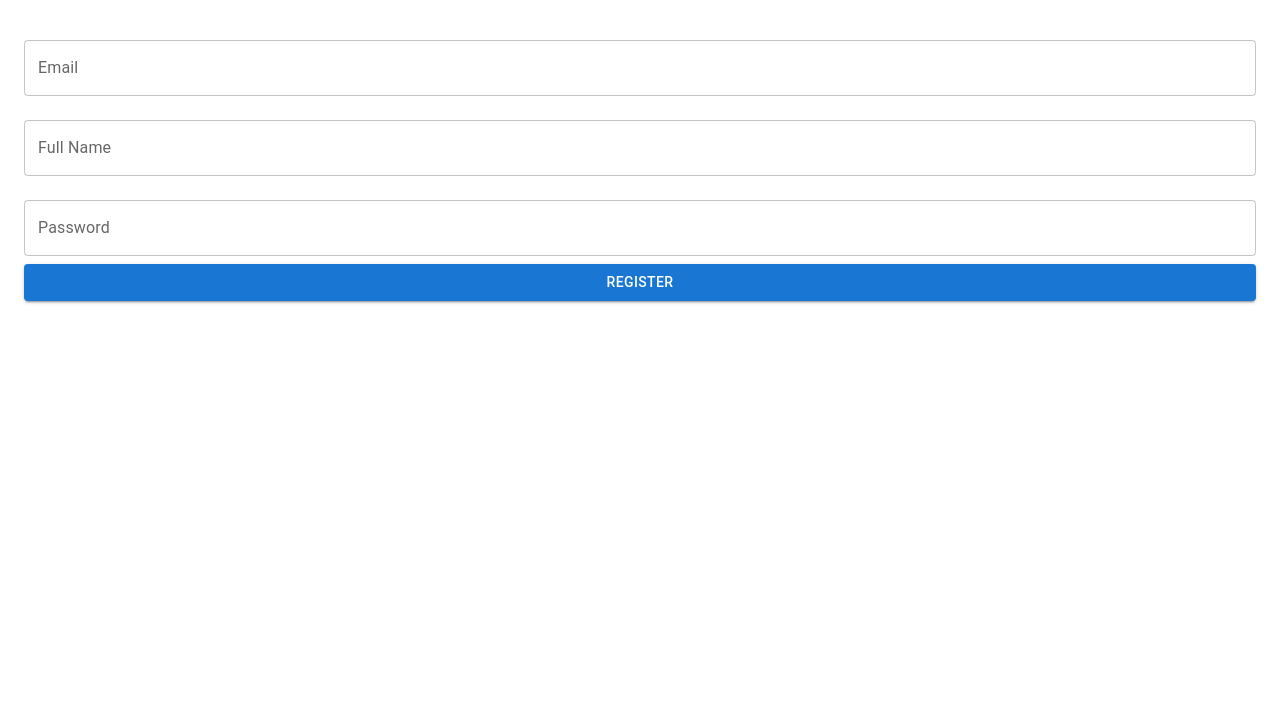
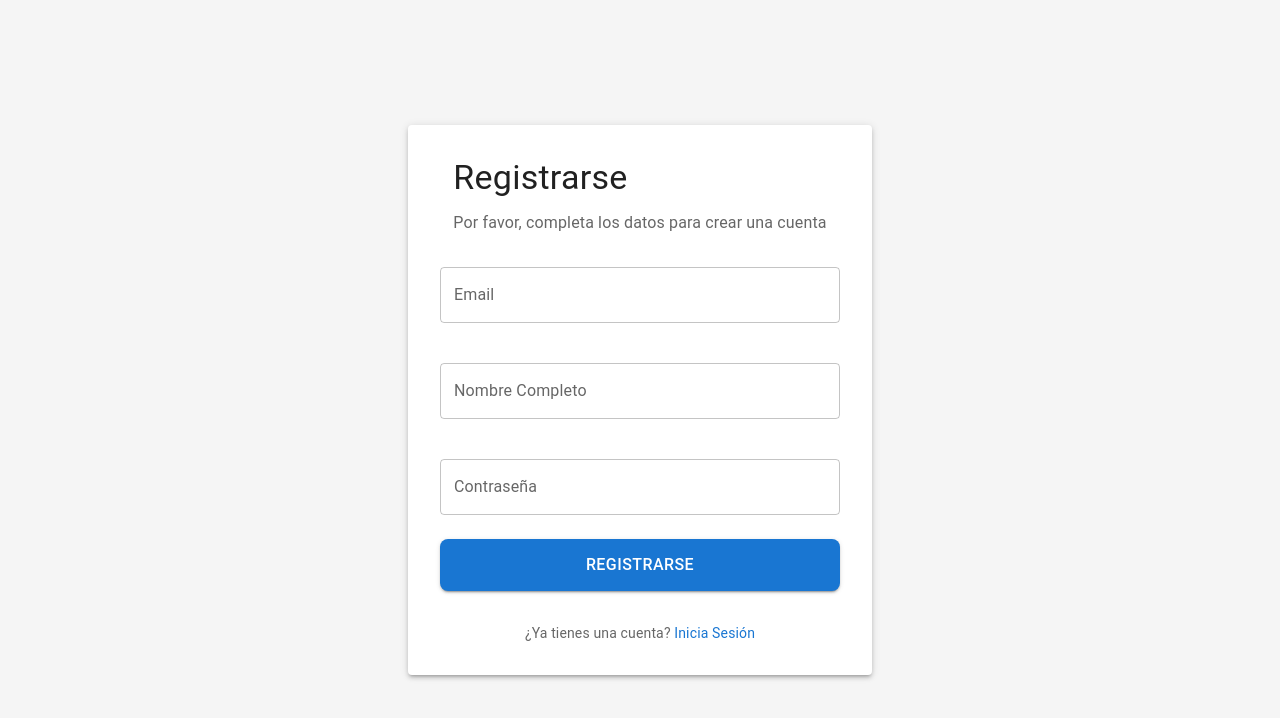
Before and after one commit to cristhianfg05/SereniSkinFrontReact, a React (Create React App) app: page /register in a window 1280 px wide. Shown: the top 718 px of the page. Built offline with nearby package versions, Linux system fonts and the light colour scheme.

Commit message:
Improve the style of Login and Register

```diff
--- a/src/components/auth/Login.js
+++ b/src/components/auth/Login.js
@@ -1,12 +1,69 @@
 import React from 'react';
-import { Button, TextField, Box } from '@mui/material';
+import { Button, TextField, Box, Typography, Paper, Grid } from '@mui/material';
 
 const Login = () => {
     return (
-        <Box p={3}>
-            <TextField label="Email" variant="outlined" fullWidth margin="normal" />
-            <TextField label="Password" type="password" variant="outlined" fullWidth margin="normal" />
-            <Button variant="contained" color="primary" fullWidth>Login</Button>
+        <Box
+            sx={{
+                height: '100vh',
+                display: 'flex',
+                justifyContent: 'center',
+                alignItems: 'center',
+                backgroundColor: '#f5f5f5',
+            }}
+        >
+            <Paper elevation={3} sx={{ padding: 4, maxWidth: 400, width: '100%' }}>
+                <Grid container direction="column" alignItems="center" spacing={2}>
+                    <Grid item>
+                        <Typography variant="h4" component="h1" gutterBottom>
+                            Iniciar Sesión
+                        </Typography>
+                        <Typography variant="body1" color="textSecondary" align="center">
+                            Por favor, ingresa tus datos para continuar
+                        </Typography>
+                    </Grid>
+                    <Grid item width="100%">
+                        <TextField
+                            label="Email"
+                            variant="outlined"
+                            fullWidth
+                            margin="normal"
+                        />
+                    </Grid>
+                    <Grid item width="100%">
+                        <TextField
+                            label="Password"
+                            type="password"
+                            variant="outlined"
+                            fullWidth
+                            margin="normal"
+                        />
+                    </Grid>
+                    <Grid item width="100%">
+                        <Button
+                            variant="contained"
+                            color="primary"
+                            fullWidth
+                            sx={{
+                                fontSize: '1rem',
+                                padding: '0.75rem',
+                                boxShadow: 2,
+                                borderRadius: '8px',
+                                '&:hover': {
+                                    backgroundColor: '#1565c0',
+                                }
+                            }}
+                        >
+                            Login
+                        </Button>
+                    </Grid>
+                    <Grid item width="100%" sx={{ mt: 2 }}>
+                        <Typography variant="body2" color="textSecondary" align="center">
+                            ¿No tienes una cuenta? <a href="/register" style={{ textDecoration: 'none', color: '#1976d2' }}>Regístrate</a>
+                        </Typography>
+                    </Grid>
+                </Grid>
+            </Paper>
         </Box>
     );
 }
--- a/src/components/auth/Register.js
+++ b/src/components/auth/Register.js
@@ -1,13 +1,77 @@
 import React from 'react';
-import { Button, TextField, Box } from '@mui/material';
+import { Button, TextField, Box, Typography, Paper, Grid } from '@mui/material';
 
 const Register = () => {
     return (
-        <Box p={3}>
-            <TextField label="Email" variant="outlined" fullWidth margin="normal" />
-            <TextField label="Full Name" variant="outlined" fullWidth margin="normal" />
-            <TextField label="Password" type="password" variant="outlined" fullWidth margin="normal" />
-            <Button variant="contained" color="primary" fullWidth>Register</Button>
+        <Box
+            sx={{
+                height: '100vh',
+                display: 'flex',
+                justifyContent: 'center',
+                alignItems: 'center',
+                backgroundColor: '#f5f5f5',
+            }}
+        >
+            <Paper elevation={3} sx={{ padding: 4, maxWidth: 400, width: '100%' }}>
+                <Grid container direction="column" alignItems="center" spacing={2}>
+                    <Grid item>
+                        <Typography variant="h4" component="h1" gutterBottom>
+                            Registrarse
+                        </Typography>
+                        <Typography variant="body1" color="textSecondary" align="center">
+                            Por favor, completa los datos para crear una cuenta
+                        </Typography>
+                    </Grid>
+                    <Grid item width="100%">
+                        <TextField
+                            label="Email"
+                            variant="outlined"
+                            fullWidth
+                            margin="normal"
+                        />
+                    </Grid>
+                    <Grid item width="100%">
+                        <TextField
+                            label="Nombre Completo"
+                            variant="outlined"
+                            fullWidth
+                            margin="normal"
+                        />
+                    </Grid>
+                    <Grid item width="100%">
+                        <TextField
+                            label="Contraseña"
+                            type="password"
+                            variant="outlined"
+                            fullWidth
+                            margin="normal"
+                        />
+                    </Grid>
+                    <Grid item width="100%">
+                        <Button
+                            variant="contained"
+                            color="primary"
+                            fullWidth
+                            sx={{
+                                fontSize: '1rem',
+                                padding: '0.75rem',
+                                boxShadow: 2,
+                                borderRadius: '8px',
+                                '&:hover': {
+                                    backgroundColor: '#1565c0',
+                                }
+                            }}
+                        >
+                            Registrarse
+                        </Button>
+                    </Grid>
+                    <Grid item width="100%" sx={{ mt: 2 }}>
+                        <Typography variant="body2" color="textSecondary" align="center">
+                            ¿Ya tienes una cuenta? <a href="/login" style={{ textDecoration: 'none', color: '#1976d2' }}>Inicia Sesión</a>
+                        </Typography>
+                    </Grid>
+                </Grid>
+            </Paper>
         </Box>
     );
 }
```
